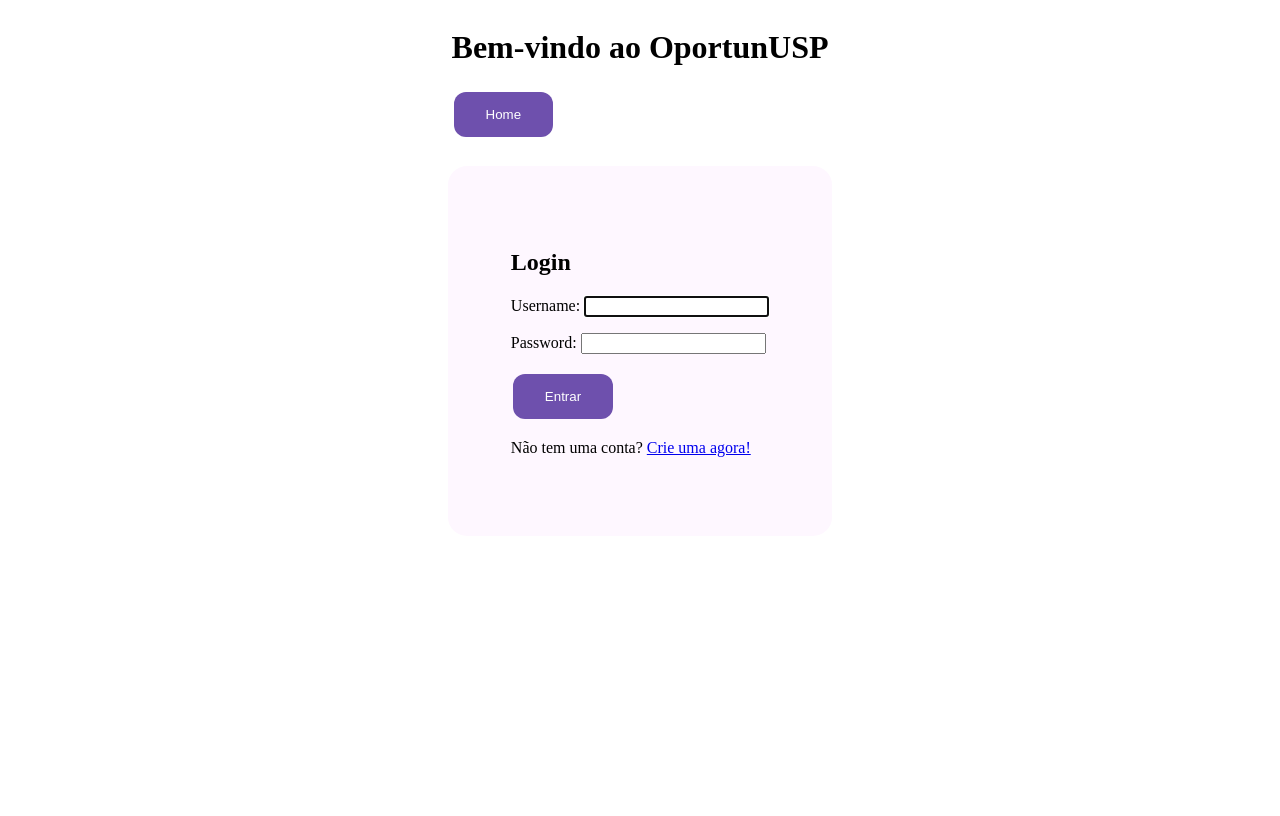
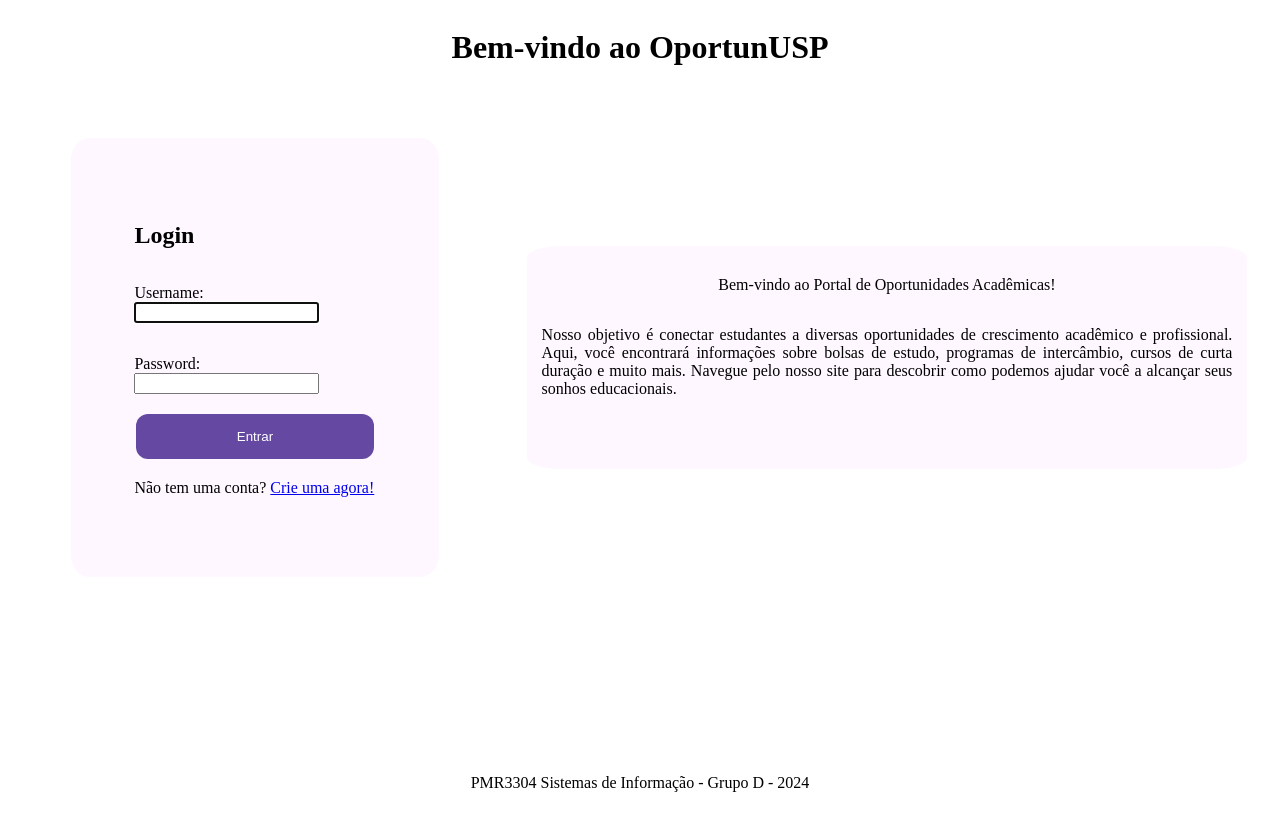
Before and after one commit to FlaFerro/oportunusp, a Django app: page /login/ in a window 1280 px wide. Run offline with Django 5.2, Linux system fonts and the light colour scheme.

Commit message:
Front intermediário

```diff
--- a/oportunidades/static/style.css
+++ b/oportunidades/static/style.css
@@ -1,9 +1,9 @@
 :root {
-    --button-color:#6e50ad;
+    --button-color:#6448a2;
     --button-hoverColor: #2d0289;
     --background_color: #FFF;
     --header_color: #FFF;
-    --nav_color: #FFF ;
+    --nav_color: #FEF7FF ;
     --content_color: #FEF7FF;
 }
 
@@ -13,23 +13,82 @@
     flex-direction: column;
     background-color: var(--background_color);
     align-items: center;
+    flex-grow: 1;
 }
 header{
     background-color: var(--header_color);
     text-align: center;
 }
 nav {
-background-color: var(--nav_color);
-display:flex
+    background-color: var(--nav_color);
+    display:flex;
+    flex-direction: row;
+    align-items: center;
+    flex-grow: 1;
 }
 .content{
+    display: flex;
+    flex-direction: column;
+    margin-top: 2% ;
+    align-items: center;
+    flex-grow: 1;
+}
+#content-login{
+    display: flex;
+    flex-direction: row;
+    margin-top: 2% ;
+    align-items: left;
+}
+#register-box{
+    display:flex;
+    flex-direction: column;
     background-color: var(--content_color);
     padding: 5%;
     border-radius: 5% ;
-    margin-top: 2% ;
-    border:#D9D9D9;
-    border-width: 1px;
+    align-items: center;
+}
 
+#login-box {
+    background-color: var(--content_color);
+    padding: 5%;
+    border-radius: 5% ;
+    display: flex;
+    flex-grow: 3;
+    margin-left: 5%;
+    margin-right: 5%;
+}
+#intro_textbox{
+    display:flex;
+    flex-direction: column;
+    align-items: center;
+    text-align: justify;
+    padding: 2%;
+    flex-shrink: 10;
+}
+.intro-text{
+    display:flex;
+    flex-direction: column;
+    background-color: var(--content_color);
+    flex-grow: 1;
+    padding: 2%;
+    border-radius: 5% ;
+    align-items:center ;
+}
+.intro_textbox_spacer{
+    display:flex;
+    flex-grow: 2;
+}
+
+#footer-section{
+    display:flex;
+    flex-grow: 1;
+    align-items: end;
+
+}
+.form{
+    display:flex;
+    flex-direction: column;
+    align-items:left ;
 }
 
 button {
@@ -44,5 +103,4 @@
 }
 
 .button:hover {
-  background-color: var(--button-hoverColor); /* Darker green on hover */
-}
+  background-color: var(--button-hoverColor);
--- a/oportunidades/templates/base_generic.html
+++ b/oportunidades/templates/base_generic.html
@@ -11,9 +11,10 @@
     <header>
         <h1>{% block header %}Bem-vindo ao OportunUSP{% endblock %}</h1>
         <nav>
-            <a href="{% url 'home' %}"> <button> Home </button> </a>
+
             <!-- Outros links -->
             {% if user.is_authenticated %}
+                <a href="{% url 'home' %}"> <button> Home </button> </a>
                 <a href="{% url 'user_profile' %}"> <button>Meu Perfil</button></a>
                 <a href="{% url 'create_opportunity' %}"> <button>Criar Oportunidade</button> </a>
                 <form style="display: inline" action="{% url 'logout' %}" method="post">
@@ -32,5 +33,10 @@
         {% block content %}
         {% endblock %}
     </div>
+    <section id="footer-section">
+        <footer>
+            <p> PMR3304 Sistemas de Informação - Grupo D - 2024  </p>
+        </footer>
+    </section>
 </body>
 </html>
--- a/oportunidades/templates/registration/login.html
+++ b/oportunidades/templates/registration/login.html
@@ -6,13 +6,31 @@
 {% block title %}Login - Oportunusp{% endblock %}
 
 {% block content %}
+{% if user.is_authenticated %}
+{% else %}
+<section id="content-login">
+    <section id="login-box">
+        <div>
         <h2>Login</h2>
-
-<form method="post">
+            <form class='form'method="post">
                 {% csrf_token %}
                 {{ form.as_p }}
                 <button  type="submit">Entrar</button>
             </form>
 
             <p>Não tem uma conta? <a href="{% url 'register' %}">Crie uma agora!</a></p>
+        </div>
+    </section>
+    <div id="intro_textbox">
+        <div class="intro_textbox_spacer"> </div>
+        <div class="intro-text">
+        <p>Bem-vindo ao Portal de Oportunidades Acadêmicas!</p>
+        <p>
+            Nosso objetivo é conectar estudantes a diversas oportunidades de crescimento acadêmico e profissional. Aqui, você encontrará informações sobre bolsas de estudo, programas de intercâmbio, cursos de curta duração e muito mais. Navegue pelo nosso site para descobrir como podemos ajudar você a alcançar seus sonhos educacionais.
+        </p>
+        </div>
+        <div class="intro_textbox_spacer"> </div>
+    </div>
+</section>
+{% endif %}
 {% endblock %}
--- a/oportunidades/templates/registration/register.html
+++ b/oportunidades/templates/registration/register.html
@@ -3,10 +3,12 @@
 {% block title %}Registrar-se{% endblock %}
 
 {% block content %}
+<section id="register-box">
   <h2>Registrar-se</h2>
-  <form method="post" enctype="multipart/form-data">
+  <form class = 'form' method="post" enctype="multipart/form-data">
     {% csrf_token %}
     {{ form.as_p }}
     <button type="submit">Registrar</button>
   </form>
+</section>
 {% endblock %}
```
Also changed, not shown: oportunidades/templates/oportunidades/home.html (+6 -2 lines), db.sqlite3. Lines whose indentation alone changed are shown as unchanged.
